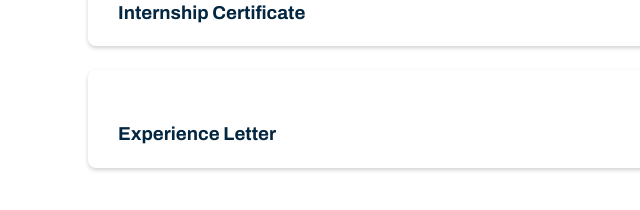
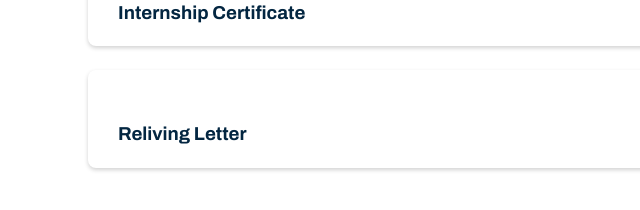
Before and after one commit to ndUltrashield/UltraGen, a plain HTML site: page index.html in a window 1280 px wide. Shown: the part 386-596 px from the top of the page, 0-640 px from the left. Drawn offline with Linux system fonts and the light colour scheme.

Commit message:
Added relLetGen

```diff
--- a/index.html
+++ b/index.html
@@ -21,12 +21,12 @@
         <a href="internCert.html" class="tool-card">
           <h3>Internship Certificate</h3>
         </a>
-        <!-- <a href="relievingLetter.html" class="tool-card">
+        <a href="relievingLetter.html" class="tool-card">
           <h3>Reliving Letter</h3>
+        </a>
+        <!-- <a href="experienceLetter.html" class="tool-card">
+          <h3>Experience Letter</h3>
         </a> -->
-        <a href="experienceLetter.html" class="tool-card">
-          <h3>Experience Letter</h3>
-        </a>
         <!-- <a href="#" class="tool-card">
           <h3>Letter Of Intent</h3>
         </a>
```
